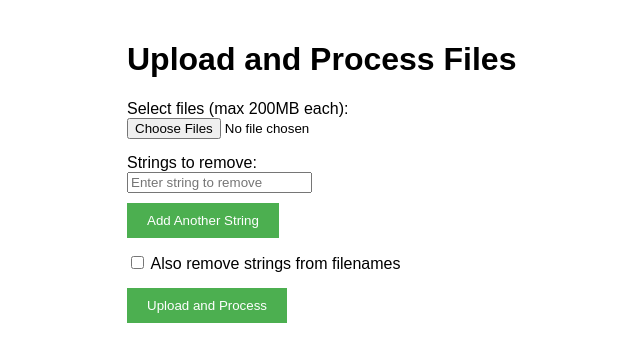
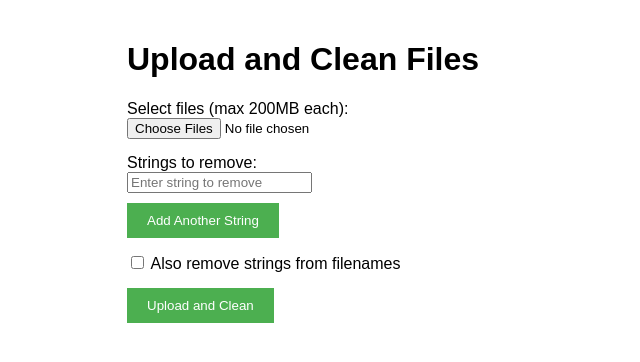
Before and after one commit to andreyst/FileCleaner, a Flask app: page / in a window 1280 px wide. Shown: the top 362 px of the page, without its empty margins (113-753 px from the left). Run offline with Flask 3, Linux system fonts and the light colour scheme.

Commit message:
style: Rename "Process" to "Clean" in UI text

```diff
--- a/templates/upload.html
+++ b/templates/upload.html
@@ -1,7 +1,7 @@
 <!DOCTYPE html>
 <html>
 <head>
-    <title>File Upload and Process (Max {{ max_file_size_mb }}MB)</title>
+    <title>File Upload and Clean (Max {{ max_file_size_mb }}MB)</title>
     <style>
         body {
             font-family: Arial, sans-serif;
@@ -28,7 +28,7 @@
     </style>
 </head>
 <body>
-    <h1>Upload and Process Files</h1>
+    <h1>Upload and Clean Files</h1>
     <form method="POST" enctype="multipart/form-data">
         <div class="form-group">
             <label>Select files (max {{ max_file_size_mb }}MB each):</label><br>
@@ -48,7 +48,7 @@
             <label for="process_filename">Also remove strings from filenames</label>
         </div>
 
-        <button type="submit">Upload and Process</button>
+        <button type="submit">Upload and Clean</button>
     </form>
 
     <script>
```
